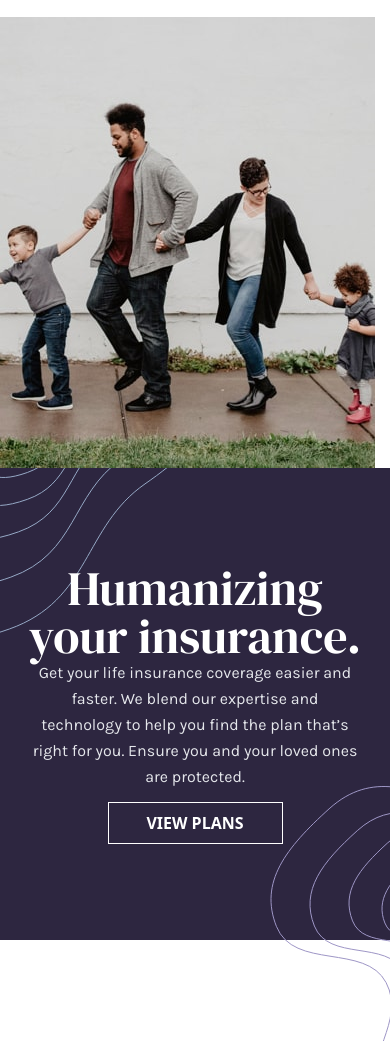
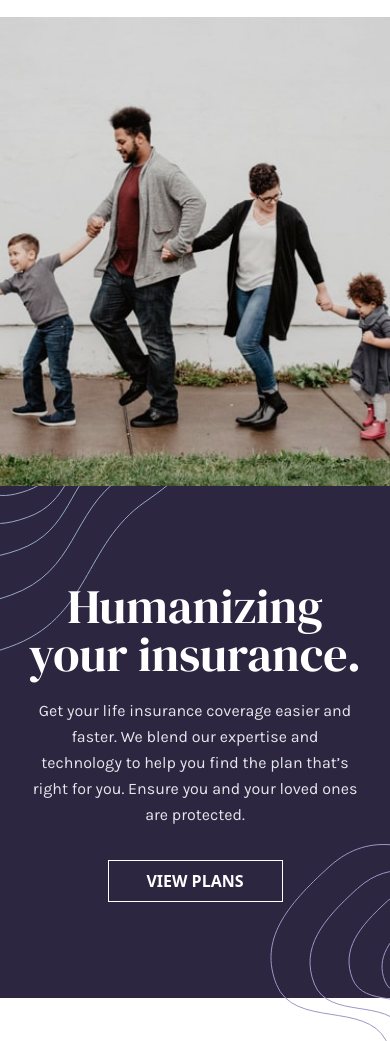
Before and after one commit to Frogerall/insure-landing-page, a website: page src/index.html in a window 390 px wide. Shown: the part 55-1096 px from the top of the page. Drawn offline with Linux system fonts and the light colour scheme.

Commit message:
minor fix -responsive

```diff
--- a/src/index.html
+++ b/src/index.html
@@ -71,19 +71,19 @@
       alt="mobile nav wave pattern"
       width="375"
       height="218"
-      class="absolute bottom-0 md:hidden"
+      class="absolute bottom-0 right-0 w-full md:hidden"
      />
     </ul>
    </nav>
   </header>
 
-  <div class="hero-image">
+  <div class="hero-image flex items-center justify-center">
    <img
     src="assets/images/image-intro-mobile.jpg"
     alt="A family of four, The parents and their two children, a boy & girl."
     width="375"
     height="451"
-    class="sm:hidden"
+    class="w-full md:hidden"
    />
   </div>
 
@@ -105,19 +105,21 @@
     class="hidden md:absolute md:-left-1 md:top-96 md:block md:h-full"
    />
    <div class="hero-content relative md:w-5/6">
-    <div class="max-w-prose flex-col gap-5 md:flex md:ps-32 md:text-start">
+    <div
+     class="flex flex-col items-center gap-5 md:max-w-sm md:items-start md:ps-5 md:text-start lg:max-w-prose lg:ps-32"
+    >
      <div class="hidden md:block md:h-0.5 md:w-40 md:bg-slate-200"></div>
-     <h1 class="font-display z-0 text-5xl text-white md:text-6xl">
+     <h1 class="font-display z-0 text-5xl text-white md:text-5xl lg:text-6xl">
       Humanizing <br />
       your insurance.
      </h1>
-     <p class="font-body mb-3 px-3 leading-relaxed text-gray-200">
+     <p class="font-body mb-3 max-w-prose px-3 leading-relaxed text-gray-200">
       Get your life insurance coverage easier and faster. We blend our expertise
       and technology to help you find the plan that’s right for you. Ensure you
       and your loved ones are protected.
      </p>
      <button
-      class="w-1/2 border border-white py-2 font-semibold text-white hover:bg-white hover:text-blue-950 md:w-40"
+      class="w-1/2 border border-white py-2 font-semibold text-white hover:bg-white hover:text-blue-950 md:w-40 md:self-start"
      >
       VIEW PLANS
      </button>
@@ -127,7 +129,7 @@
      alt="A family of four, The parents and their two children, a boy & girl."
      width="540"
      height="650"
-     class="-right-24 -top-16 hidden md:absolute md:block"
+     class="-top-16 hidden md:absolute md:-right-28 md:block md:w-1/2 lg:-right-24 lg:w-fit"
     />
    </div>
    <img
@@ -244,7 +246,7 @@
    class="relative mt-10 flex flex-col gap-5 bg-slate-50 pt-24 text-center"
   >
    <div
-    class="footer-header justify-between md:mx-auto md:flex md:w-5/6 md:items-center"
+    class="footer-header flex flex-col justify-between gap-3 md:mx-auto md:w-5/6 md:flex-row md:items-center md:gap-0"
    >
     <img
      src="assets/images/bg-pattern-footer-mobile.svg"
```
Also changed, not shown: dist/styles/output.css.
